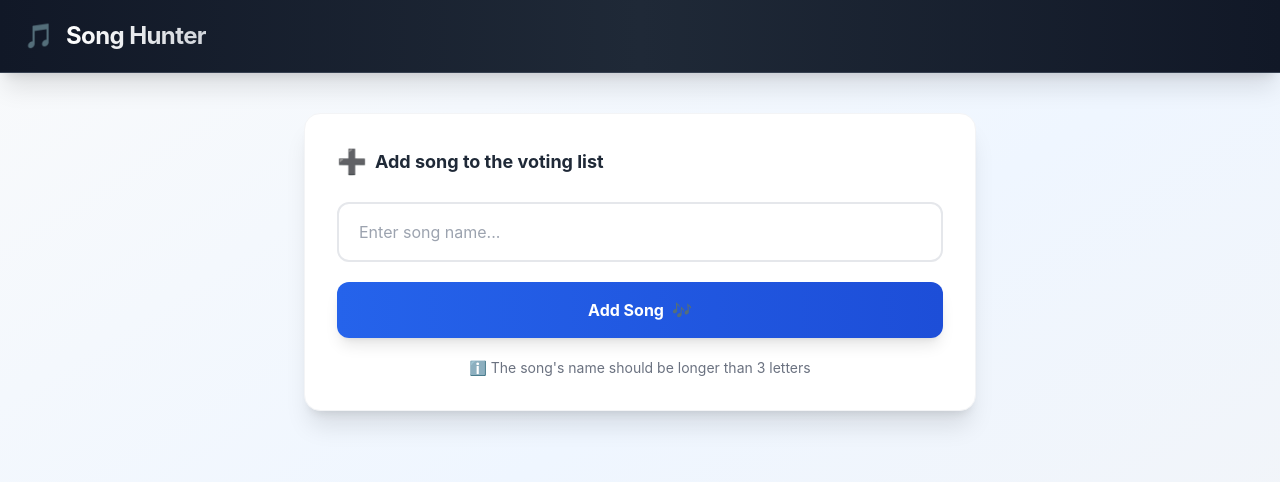
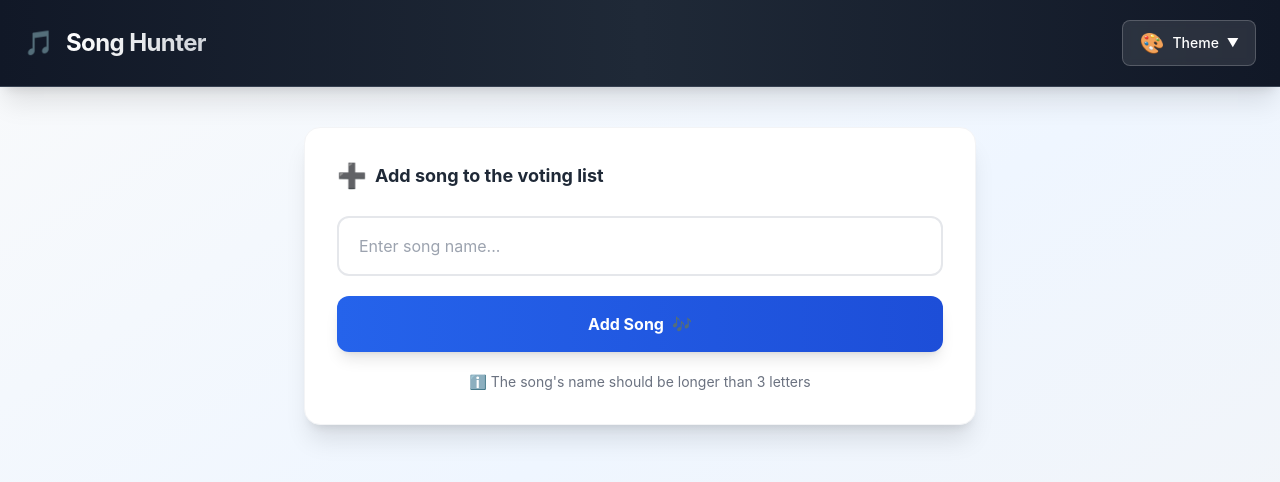
Before and after one commit to geektimus/song-hunter, a React (Create React App) app: page / in a window 1280 px wide. Shown: the top 482 px of the page. Built offline with nearby package versions, Linux system fonts and the light colour scheme.

Commit message:
feat(frontend): Add theme capabilities

```diff
--- a/src/App.js
+++ b/src/App.js
@@ -2,6 +2,7 @@ import React, { Component } from 'react';
 import SongAdder from './components/songs-adder';
 import SongRanker from './components/song-ranker';
 import MyNavbar from './components/navbar';
+import { ThemeProvider } from './context/ThemeContext';
 
 import { createStore, applyMiddleware, compose } from 'redux';
 import { thunk } from 'redux-thunk';
@@ -19,6 +20,7 @@ class App extends Component {
   render() {
     return (
       <Provider store={store}>
+        <ThemeProvider>
           <div className="min-h-screen bg-gradient-to-br from-gray-50 via-blue-50 to-gray-100">
             <MyNavbar />
             <div className="container mx-auto px-4 py-10">
@@ -26,6 +28,7 @@ class App extends Component {
               <SongRanker />
             </div>
           </div>
+        </ThemeProvider>
       </Provider>
     );
   }
--- a/src/components/navbar.jsx
+++ b/src/components/navbar.jsx
@@ -1,15 +1,19 @@
 import React, { Component } from 'react';
+import ThemeSwitcher from './theme-switcher';
 
 class MyNavbar extends Component {
     render() {
         return (
             <nav className="bg-gradient-to-r from-gray-900 via-gray-800 to-gray-900 text-white shadow-xl border-b border-gray-700">
                 <div className="container mx-auto px-6 py-5">
-                    <div className="flex items-center space-x-3">
-                        <span className="text-2xl">🎵</span>
-                        <h1 className="text-2xl font-bold tracking-tight bg-gradient-to-r from-white to-gray-300 bg-clip-text text-transparent">
-                            Song Hunter
-                        </h1>
+                    <div className="flex items-center justify-between">
+                        <div className="flex items-center space-x-3">
+                            <span className="text-2xl">🎵</span>
+                            <h1 className="text-2xl font-bold tracking-tight bg-gradient-to-r from-white to-gray-300 bg-clip-text text-transparent">
+                                Song Hunter
+                            </h1>
+                        </div>
+                        <ThemeSwitcher />
                     </div>
                 </div>
             </nav>
--- /dev/null
+++ b/src/components/theme-switcher.jsx
@@ -0,0 +1,55 @@
+import React from 'react';
+import { useTheme } from '../context/ThemeContext';
+import { themes } from '../config/themes';
+
+const ThemeSwitcher = () => {
+  const { theme, toggleTheme } = useTheme();
+  const [isOpen, setIsOpen] = React.useState(false);
+
+  const themeList = Object.values(themes);
+
+  return (
+    <div className="relative">
+      <button
+        onClick={() => setIsOpen(!isOpen)}
+        className="flex items-center space-x-2 px-4 py-2 bg-white/10 hover:bg-white/20 rounded-lg transition-all duration-200 backdrop-blur-sm border border-white/20"
+        aria-label="Theme switcher"
+      >
+        <span className="text-xl">{themes[theme]?.icon || '🎨'}</span>
+        <span className="text-sm font-medium">Theme</span>
+        <span className="text-xs">▼</span>
+      </button>
+
+      {isOpen && (
+        <>
+          <div
+            className="fixed inset-0 z-10"
+            onClick={() => setIsOpen(false)}
+          />
+          <div className="absolute right-0 mt-2 w-48 bg-white rounded-xl shadow-2xl border border-gray-200 py-2 z-20">
+            {themeList.map((themeOption) => (
+              <button
+                key={themeOption.id}
+                onClick={() => {
+                  toggleTheme(themeOption.id);
+                  setIsOpen(false);
+                }}
+                className={`w-full flex items-center space-x-3 px-4 py-3 text-left hover:bg-gray-50 transition-colors ${
+                  theme === themeOption.id ? 'bg-blue-50 text-blue-700' : 'text-gray-700'
+                }`}
+              >
+                <span className="text-xl">{themeOption.icon}</span>
+                <span className="font-medium">{themeOption.name}</span>
+                {theme === themeOption.id && (
+                  <span className="ml-auto text-blue-600">✓</span>
+                )}
+              </button>
+            ))}
+          </div>
+        </>
+      )}
+    </div>
+  );
+};
+
+export default ThemeSwitcher;
--- /dev/null
+++ b/src/config/themes.js
@@ -0,0 +1,23 @@
+// Theme configuration
+// Each theme defines colors that will be used throughout the app
+export const themes = {
+  default: {
+    id: 'default',
+    name: 'Default',
+    icon: '🎨',
+    colors: {
+      // These will be used in step 3 with CSS variables
+      primary: '#3b82f6', // blue-500
+      secondary: '#1e40af', // blue-700
+      background: '#f9fafb', // gray-50
+      surface: '#ffffff',
+      text: '#111827', // gray-900
+      textSecondary: '#6b7280', // gray-500
+    }
+  },
+  // Custom palette theme will be added in step 3
+};
+
+export const getTheme = (themeId) => {
+  return themes[themeId] || themes.default;
+};
--- /dev/null
+++ b/src/context/ThemeContext.js
@@ -0,0 +1,55 @@
+import React, { createContext, useContext, useState, useEffect } from 'react';
+import { getTheme } from '../config/themes';
+
+const ThemeContext = createContext();
+
+export const useTheme = () => {
+  const context = useContext(ThemeContext);
+  if (!context) {
+    throw new Error('useTheme must be used within a ThemeProvider');
+  }
+  return context;
+};
+
+export const ThemeProvider = ({ children }) => {
+  // Get initial theme from localStorage or default to 'default'
+  const [theme, setTheme] = useState(() => {
+    const savedTheme = localStorage.getItem('songHunterTheme');
+    return savedTheme || 'default';
+  });
+
+  // Apply theme CSS variables and save to localStorage
+  useEffect(() => {
+    const themeConfig = getTheme(theme);
+    const root = document.documentElement;
+
+    // Apply theme attribute for CSS selectors
+    root.setAttribute('data-theme', theme);
+
+    // Apply CSS variables dynamically
+    if (themeConfig.colors) {
+      Object.entries(themeConfig.colors).forEach(([key, value]) => {
+        root.style.setProperty(`--color-${key}`, value);
+      });
+    }
+
+    // Save theme preference
+    localStorage.setItem('songHunterTheme', theme);
+  }, [theme]);
+
+  const toggleTheme = (newTheme) => {
+    setTheme(newTheme);
+  };
+
+  const value = {
+    theme,
+    toggleTheme,
+    themeConfig: getTheme(theme),
+  };
+
+  return (
+    <ThemeContext.Provider value={value}>
+      {children}
+    </ThemeContext.Provider>
+  );
+};
--- a/src/index.css
+++ b/src/index.css
@@ -3,6 +3,16 @@
 @tailwind utilities;
 
 @layer base {
+  :root {
+    /* Default theme CSS variables - will be overridden by theme-specific values */
+    --color-primary: #3b82f6;
+    --color-secondary: #1e40af;
+    --color-background: #f9fafb;
+    --color-surface: #ffffff;
+    --color-text: #111827;
+    --color-text-secondary: #6b7280;
+  }
+
   body {
     margin: 0;
     font-family: -apple-system, BlinkMacSystemFont, 'Segoe UI', 'Roboto', 'Oxygen',
```
Lines whose indentation alone changed are shown as unchanged.
